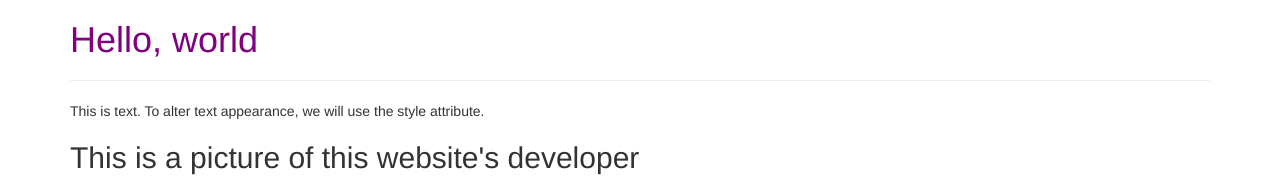
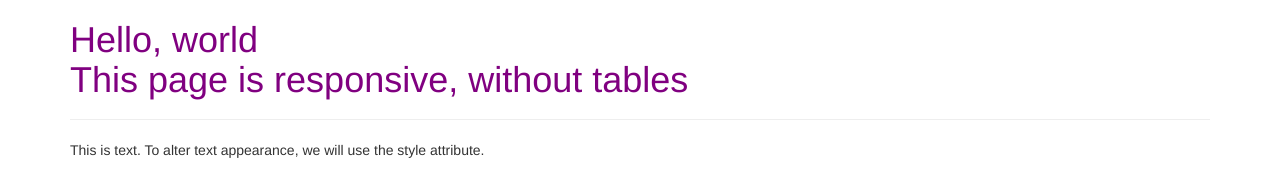
Before and after one commit to mbeche/mbeche.github.io, a plain HTML site: page up/hello.html in a window 1280 px wide. Shown: the top 177 px of the page. Drawn offline with nearby package versions, Linux system fonts and the light colour scheme.

Commit message:
Updated with comment about being reactive (no tables)

```diff
--- a/up/hello.html
+++ b/up/hello.html
@@ -36,7 +36,7 @@
 	<body>
 		<div class="container">
 			<!-- This first line is a header - makes it important! -->
-		<h1 title="Welcome">Hello, world</h1>
+		<h1 title="Welcome">Hello, world<br>This page is responsive, without tables</h1>
 			<!-- The titles makes the tooltip say "welcome" when
 						the mouse hovers over text  -->
 		<hr>
```
